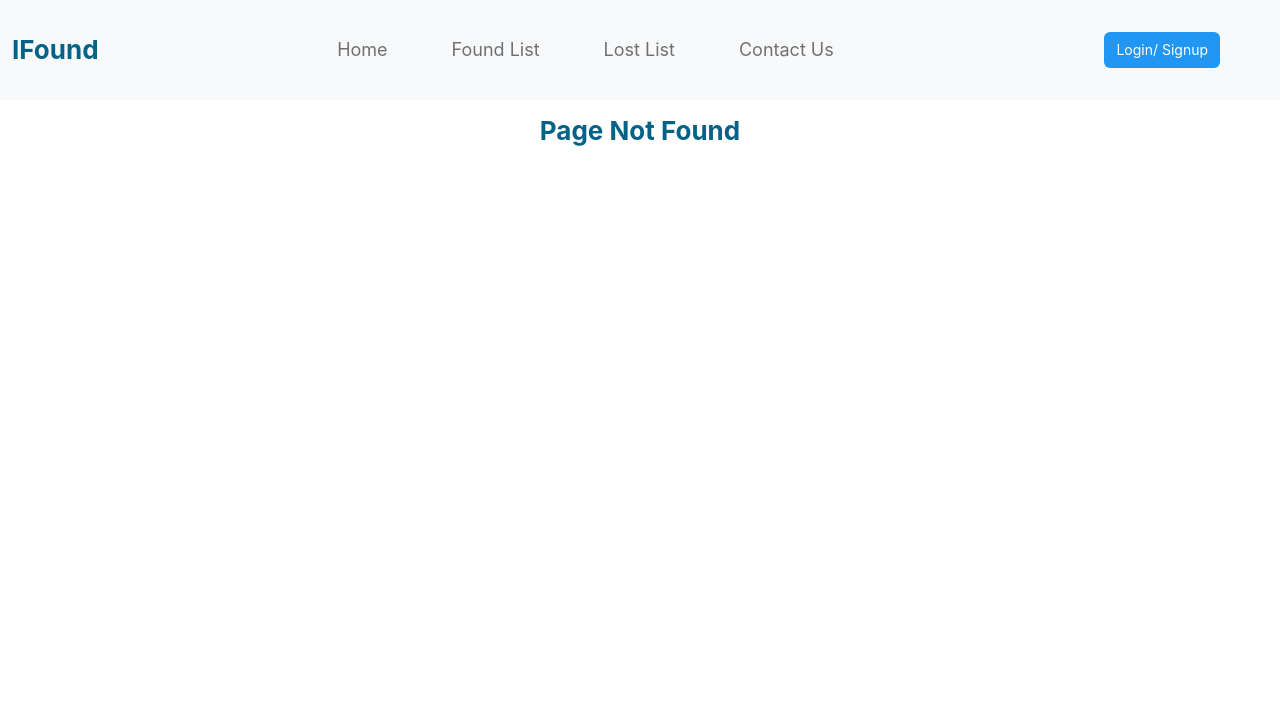
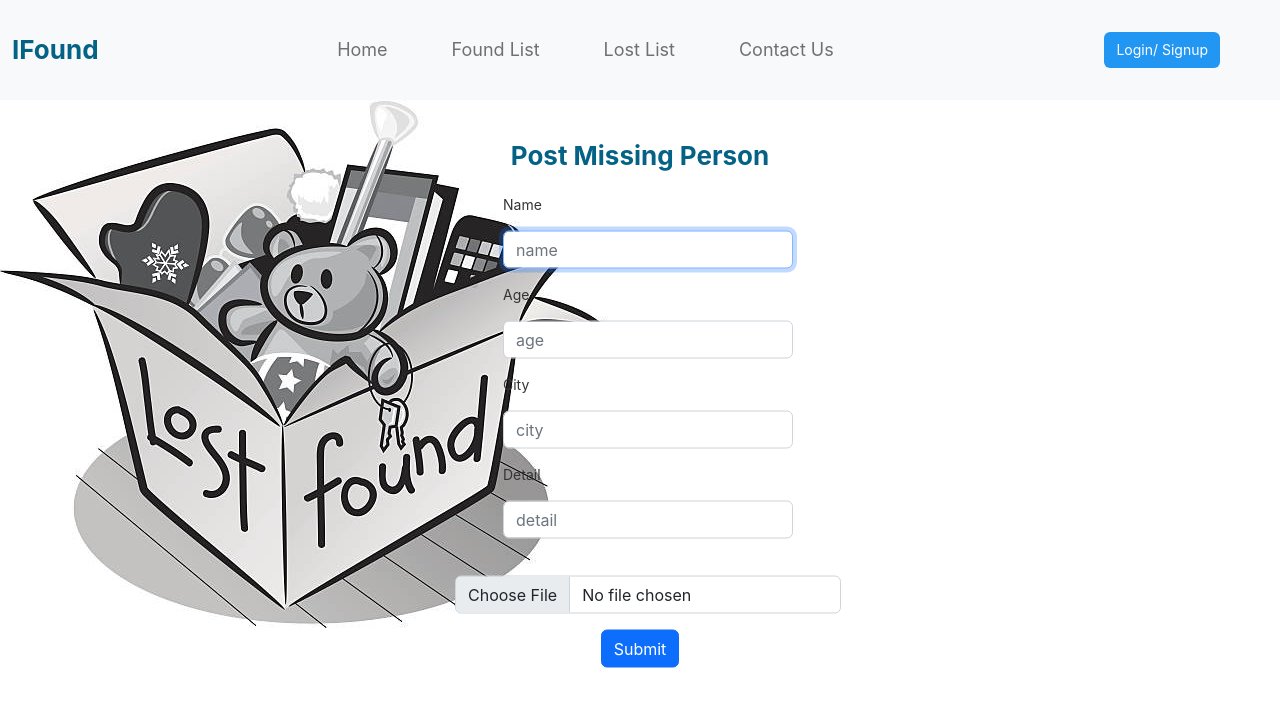
Before and after one commit to muneebkhan4/IFound, a React (Create React App) app in the folder frontend/: page /upload-person in a window 1280 px wide. Before the commit this address had no page. Shown: the top 706 px of the page. Built offline with nearby package versions, Linux system fonts and the light colour scheme.

Commit message:
Post Missing Person page

```diff
--- a/frontend/src/App.css
+++ b/frontend/src/App.css
@@ -38,9 +38,8 @@
 }
 
 .custom-post-card {
-  width: 200px;
-  height: 20px;
-  margin-left: 20px;
+  width: 350px;
+  margin-left: 40px;
   margin-top: 20px;
 }
 
@@ -51,6 +50,14 @@
   margin-top: 30px;
   margin-left: 300px;
   margin-right: 300px;
+}
+
+.center {
+  flex: 1;
+  flex-direction: row;
+  display: flex;
+  align-items: top;
+  justify-content: center;
 }
 
 .web-color {
--- a/frontend/src/App.js
+++ b/frontend/src/App.js
@@ -10,6 +10,7 @@ import LostList from "./pages/LostList";
 import ContactUs from "./pages/ContactUs";
 import LogIn from "./pages/login";
 import SignUpForm from "./pages/Signup";
+import UploadPerson from "./pages/uploadPerson";
 
 function AppRoutes() {
   return (
@@ -21,6 +22,7 @@ function AppRoutes() {
       <Route path="/Contact-Us" element={<ContactUs />}></Route>
       <Route path="/login" element={<LogIn />}></Route>
       <Route path="/signup" element={<SignUpForm />}></Route>
+      <Route path="/upload-person" element={<UploadPerson />}></Route>
       <Route path="*" element={<NotFound />}></Route>
     </Routes>
   );
--- a/frontend/src/components/PersonPost.jsx
+++ b/frontend/src/components/PersonPost.jsx
@@ -8,12 +8,14 @@ const PersonPost = () => {
           src="https://images.pexels.com/photos/1096147/pexels-photo-1096147.jpeg?cs=srgb&dl=pexels-kelvin-octa-1096147.jpg&fm=jpg"
           className="card-img-top"
           alt="..."
-          width="100"
-          height="auto"
+          width="auto"
+          height="350"
         />
         <div className="card-body">
-          <h5 className="card-title">Name</h5>
-          <p className="card-text">10 years old.</p>
+          <h5 className="card-title">
+            Name: AnyName &nbsp;&nbsp; City: Lahore
+          </h5>
+          <h6 className="card-text">10 years old.</h6>
           <a href="#" className="btn btn-primary">
             View Details
           </a>
--- a/frontend/src/pages/FoundList.jsx
+++ b/frontend/src/pages/FoundList.jsx
@@ -4,8 +4,23 @@ import PersonPost from "../components/PersonPost";
 const FoundList = () => {
   return (
     <React.Fragment>
-      <h1 className="App-header">FoundList</h1>
-      <PersonPost />
+      <h1 className="App-header">Found List</h1>
+      <div className="container text-center">
+        <div className="row center">
+          <div className="col">
+            <PersonPost />
+          </div>
+          <div className="col">
+            <PersonPost />
+          </div>
+          <div className="col">
+            <PersonPost />
+          </div>
+        </div>
+        <div className="col">
+          <PersonPost />
+        </div>
+      </div>
     </React.Fragment>
   );
 };
--- a/frontend/src/pages/LostList.jsx
+++ b/frontend/src/pages/LostList.jsx
@@ -5,7 +5,19 @@ const LostList = () => {
   return (
     <React.Fragment>
       <h1 className="App-header">Lost List</h1>
-      <PersonPost />
+      <div className="container text-center">
+        <div className="row">
+          <div className="col">
+            <PersonPost />
+          </div>
+          <div className="col">
+            <PersonPost />
+          </div>
+          <div className="col">
+            <PersonPost />
+          </div>
+        </div>
+      </div>
     </React.Fragment>
   );
 };
--- /dev/null
+++ b/frontend/src/pages/uploadPerson.jsx
@@ -0,0 +1,87 @@
+import React, { useState, Component, createRef } from "react";
+import { useNavigate } from "react-router-dom";
+import Input from "../components/Input";
+
+class UploadPerson extends Component {
+  constructor(props) {
+    super(props);
+
+    this.state = {
+      credentials: { name: "", age: "", detail: "", city: "" },
+    };
+  }
+  handleChange = (e) => {
+    const credentials = { ...this.state.credentials };
+    credentials[e.currentTarget.name] = e.currentTarget.value;
+    this.setState({ credentials });
+  };
+  handleUploadPersonSubmit = (e) => {
+    e.preventDefault();
+    console.log(
+      `submitted \nName: ${this.state.credentials.name}\ndetail: ${this.state.credentials.detail}\nEmail: ${this.state.credentials.age}\city: ${this.state.credentials.city}`
+    );
+  };
+  render() {
+    const { name } = this.state.credentials;
+    const { detail } = this.state.credentials;
+    const { age } = this.state.credentials;
+    const { city } = this.state.credentials;
+    return (
+      <div className="Background">
+        <div className="position-absolute top-50 start-50 translate-middle">
+          <h1 className="App-header">Post Missing Person</h1>
+          <form onSubmit={this.handleUploadPersonSubmit}>
+            <Input
+              autofocus={true}
+              label="Name"
+              type="text"
+              placeholder="name"
+              name="name"
+              value={name}
+              handleChange={this.handleChange}
+            />
+            <Input
+              autofocus={false}
+              label="Age"
+              type="number"
+              placeholder="age"
+              name="age"
+              value={age}
+              handleChange={this.handleChange}
+            />
+            <Input
+              autofocus={false}
+              label="City"
+              type="text"
+              placeholder="city"
+              name="city"
+              value={city}
+              handleChange={this.handleChange}
+            />
+            <Input
+              autofocus={false}
+              label="Detail"
+              type="text"
+              placeholder="detail"
+              name="detail"
+              value={detail}
+              handleChange={this.handleChange}
+            />
+            <Input
+              id="imageUpload"
+              type="file"
+              name="profile_photo"
+              placeholder="Photo"
+              required=""
+              capture
+            />
+
+            <button className="btn btn-primary m-2">Submit</button>
+          </form>
+        </div>
+      </div>
+    );
+  }
+}
+
+export default UploadPerson;
```
